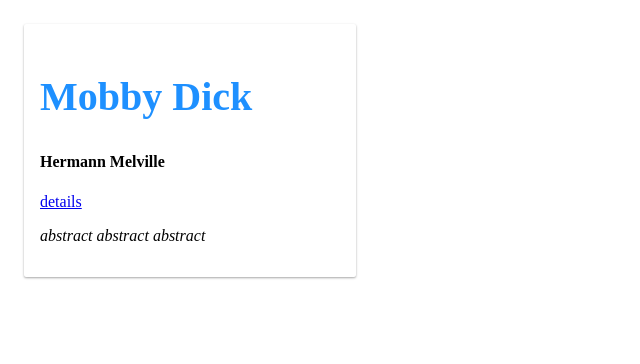
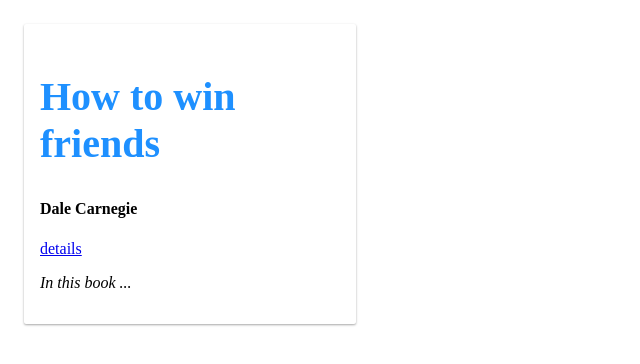
Before and after one commit to martinwoelfle/bookmonkey-client, an Angular app in the folder bookmonkey-client/: page / in a window 1280 px wide. Shown: the top 364 px of the page, without its empty margins (0-640 px from the left). Built offline with nearby package versions, Linux system fonts and the light colour scheme.

Commit message:
Angular/TypeScript 5

```diff
--- a/bookmonkey-client/src/app/app.component.html
+++ b/bookmonkey-client/src/app/app.component.html
@@ -6,4 +6,4 @@
 <!-- * * * * * * * * * Delete the template below * * * * * * * * * -->
 <!-- * * * * * * * to get started with your project! * * * * * * * -->
 <!-- * * * * * * * * * * * * * * * * * * * * * * * * * * * * * * * -->
-<app-book-card></app-book-card>
+<app-book-card [content]="book"></app-book-card>
--- a/bookmonkey-client/src/app/app.component.ts
+++ b/bookmonkey-client/src/app/app.component.ts
@@ -9,4 +9,6 @@
 })
 export class AppComponent {
   title = 'bookmonkey-client2';
+  book = {title: 'How to win friends',
+    author: 'Dale Carnegie', abstract: 'In this book ...'};
 }
--- a/bookmonkey-client/src/app/book-card/book-card.component.html
+++ b/bookmonkey-client/src/app/book-card/book-card.component.html
@@ -1,5 +1,5 @@
-<h2 [style]="customStyle">Mobby Dick</h2>
-<h4>Hermann Melville</h4>
+<h2 [style]="customStyle">{{ content().title }}</h2>
+<h4>{{ content().author }}</h4>
 <a href="url">details</a>
 
-<p><i>abstract abstract abstract</i></p>
+<p><i>{{ content().abstract }}</i></p>
--- a/bookmonkey-client/src/app/book-card/book-card.component.ts
+++ b/bookmonkey-client/src/app/book-card/book-card.component.ts
@@ -1,4 +1,4 @@
-import { Component } from '@angular/core';
+import { Component, input } from '@angular/core';
 
 @Component({
   selector: 'app-book-card',
@@ -8,4 +8,5 @@
 })
 export class BookCardComponent {
   customStyle = { 'color': 'DodgerBlue', 'font-size': '40px' };
+  content = input<any>();
 }
```
